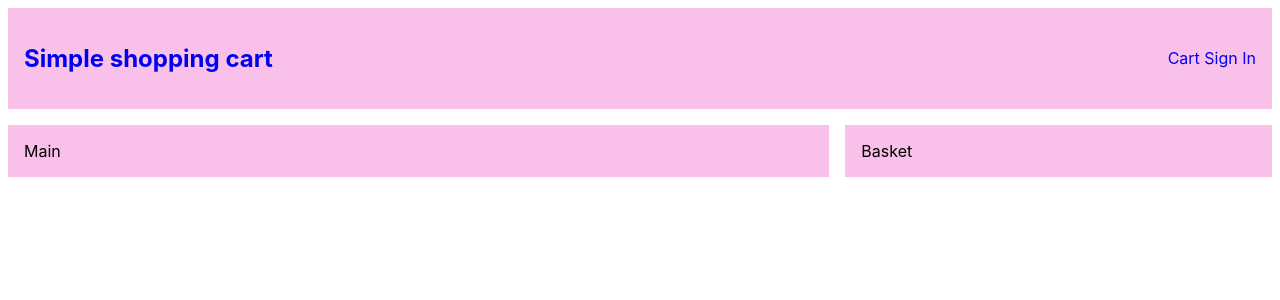
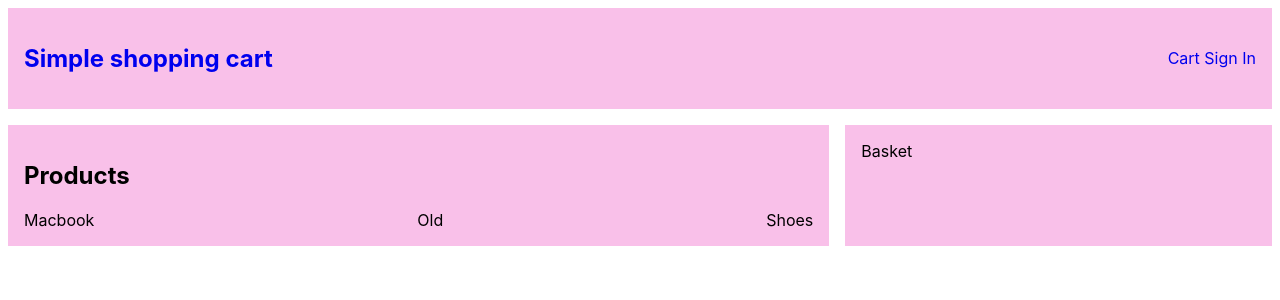
Before and after one commit to haikaljs/shopping-cart-react18, a React (Create React App) app: page / in a window 1280 px wide. Shown: the top 300 px of the page. Built offline with nearby package versions, Linux system fonts and the light colour scheme.

Commit message:
Create main component

```diff
--- a/src/App.js
+++ b/src/App.js
@@ -1,14 +1,16 @@
 import Basket from "./components/Basket";
 import Header from "./components/Header";
 import Main from "./components/Main";
+import data from "./data";
 
 function App() {
+  const {products} = data;
   return (
     <div>
-      <Header/>
+      <Header />
       <div className="row">
-        <Main/>
-        <Basket/>
+        <Main products={products}/>
+        <Basket />
       </div>
     </div>
   );
--- a/src/components/Main.jsx
+++ b/src/components/Main.jsx
@@ -1,7 +1,17 @@
 import React from "react";
 
-const Main = () => {
-  return <div className="block col-2">Main</div>;
+const Main = (props) => {
+  const { products } = props;
+  return (
+    <div className="block col-2">
+      <h2>Products</h2>
+      <div className="row">
+        {products.map((product) => (
+          <div key={product.id}>{product.name}</div>
+        ))}
+      </div>
+    </div>
+  );
 };
 
 export default Main;
--- /dev/null
+++ b/src/data.js
@@ -0,0 +1,24 @@
+const data = {
+  products: [
+    {
+      id: "1",
+      name: "Macbook",
+      price: 1400,
+      image: "https://picsum.photos/id/180/2400/1600",
+    },
+    {
+      id: "2",
+      name: "Old",
+      price: 24000,
+      image: "https://picsum.photos/id/111/4400/2656",
+    },
+    {
+      id: "3",
+      name: "Shoes",
+      price: 100,
+      image: "https://picsum.photos/id/21/3008/2008",
+    },
+  ],
+};
+
+export default data;
```
Also changed, not shown: 1 other file (tests, documents, lock files or other folders).
